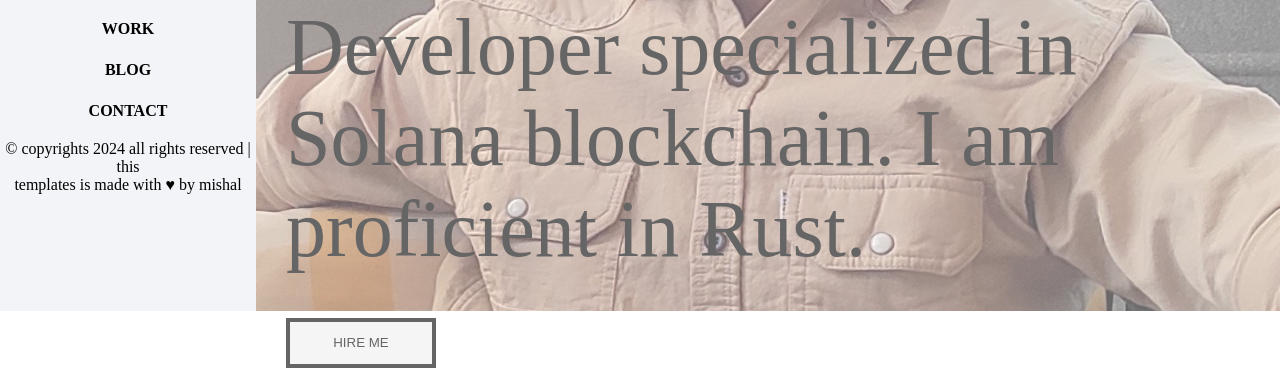
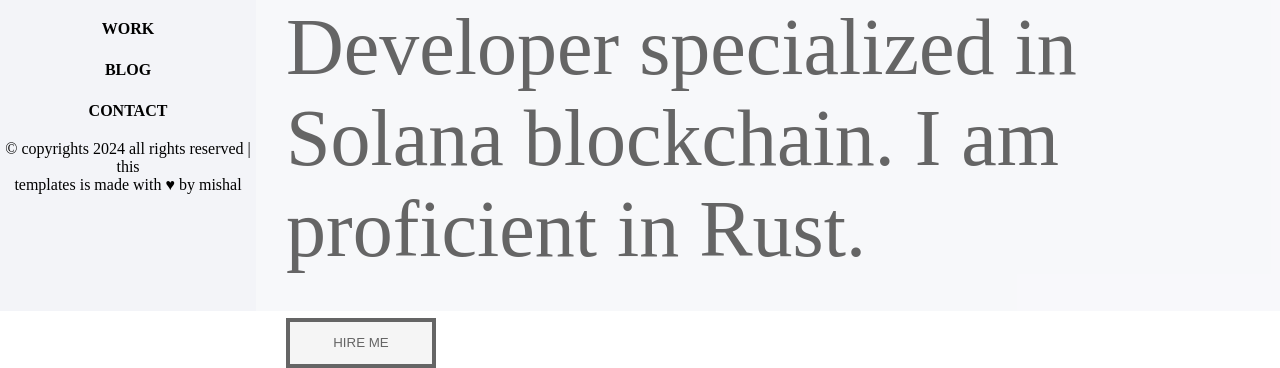
Before and after one commit to mishalturkane/web-projects, a plain HTML site: page index.html in a window 1280 px wide. Shown: the part 489-857 px from the top of the page. Drawn offline with Linux system fonts and the light colour scheme.

Commit message:
done
done

```diff
--- a/style.css
+++ b/style.css
@@ -52,10 +52,7 @@
     height: 25%;
 }
 #section{
-   background: url(profile\ orgnl.jpg);
-   background-size: cover; /* Image ko puri div me fit karne ke liye */
-   background-position: center; /* Image ko div ke center me rakhne ke liye */
-   background-repeat: no-repeat; /* Image ko repeat hone se rokne ke liye */
+  background-color: #F3F4F8;
    opacity: 0.6;
     width: 80%;
     height: 100%;
```
